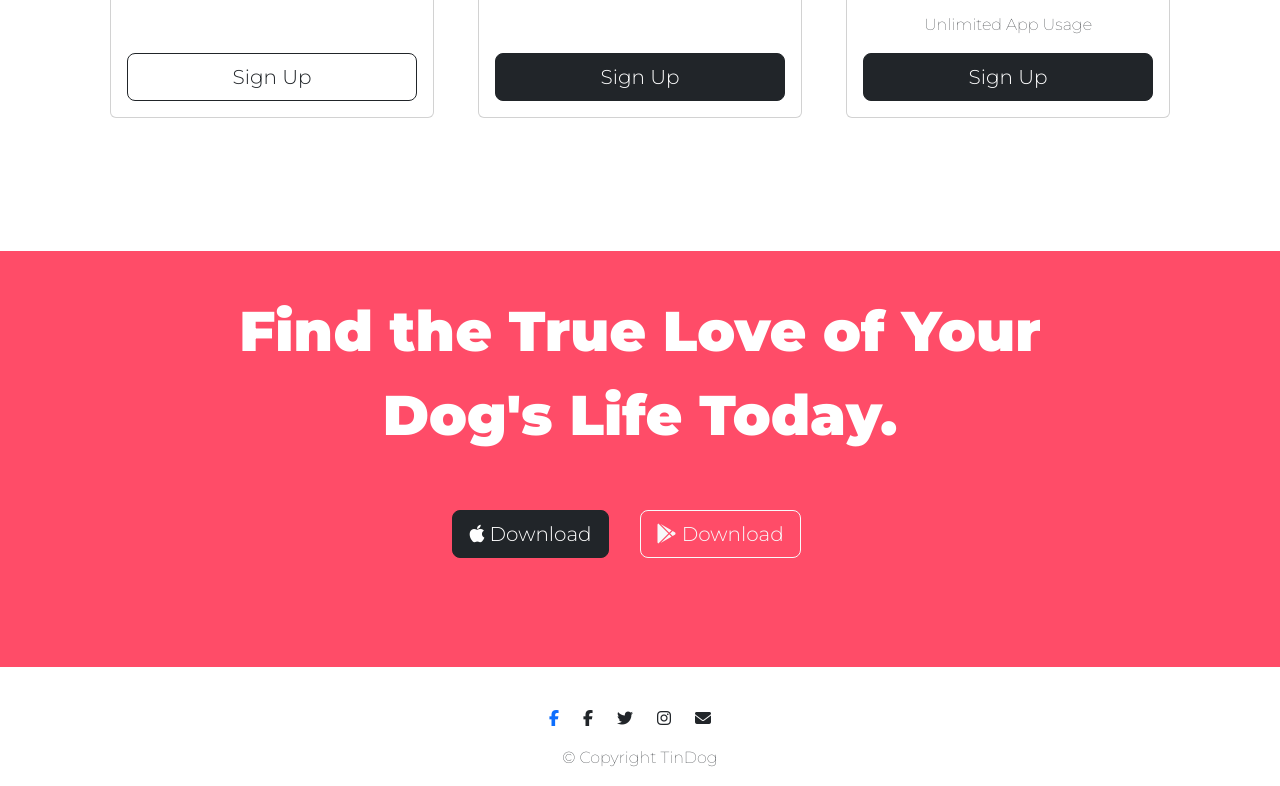
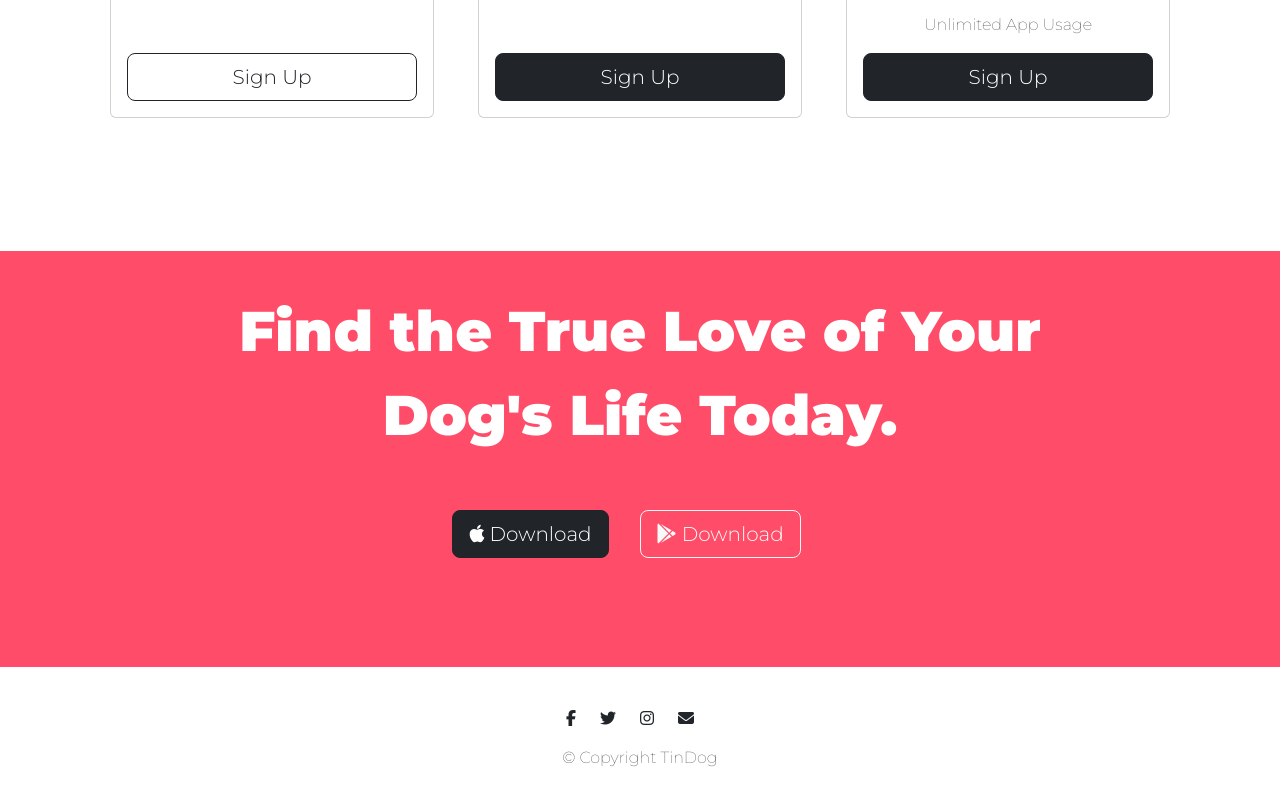
Before and after one commit to sahilkamath0108/Project-1-TD, a plain HTML site: page index.html in a window 1280 px wide. Shown: the part 2311-3097 px from the top of the page. Drawn offline with nearby package versions, Linux system fonts and the light colour scheme.

Commit message:
Update index.html

```diff
--- a/index.html
+++ b/index.html
@@ -221,7 +221,6 @@
   <!-- Footer -->
 
   <footer class="white-section" id="footer">
-    <a href="#"><i class="iconss fa fa-facebook"></i></a>
       <i class="iconss fa fa-facebook"></i>
       <i class="iconss fa fa-twitter"></i>
       <i class="iconss fa fa-instagram"></i>
```
